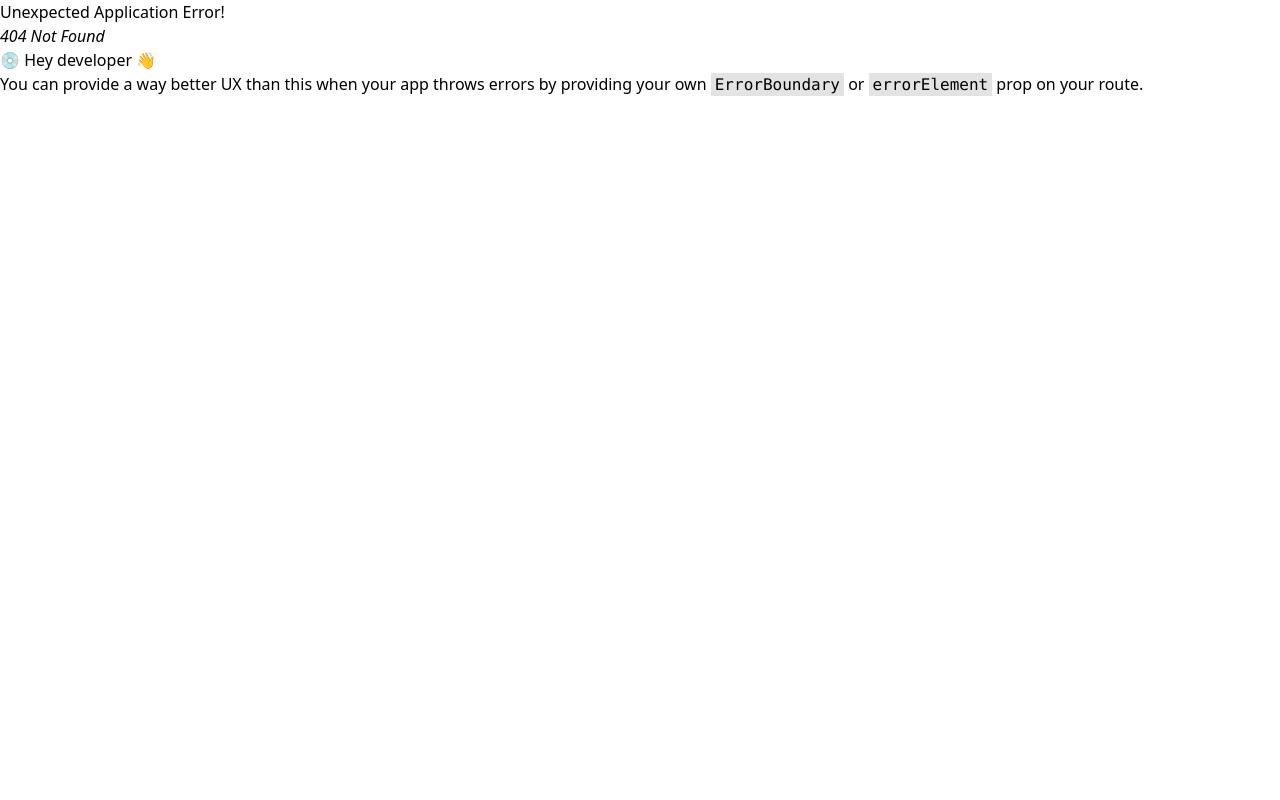
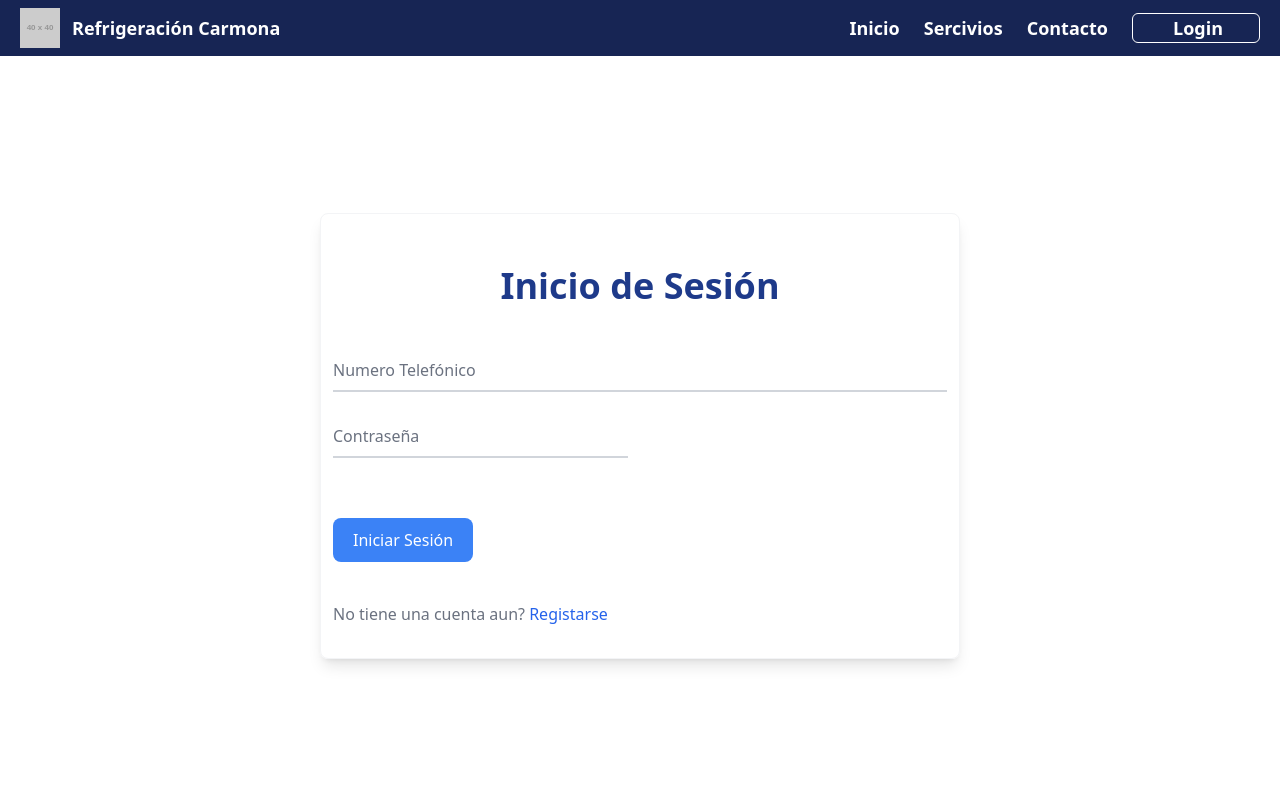
Before and after one commit to Annimus1/RefrigerarionCarmona, a React (Vite) app: page /login in a window 1280 px wide. Before the commit this address had no page. Shown: the top 800 px of the page. Built offline with nearby package versions, Linux system fonts and the light colour scheme.

Commit message:
Create Login Page
fix spelling errors

```diff
--- a/src/components/MenuContent.jsx
+++ b/src/components/MenuContent.jsx
@@ -42,7 +42,7 @@ function SideMenuContent({hideModal, icons}) {
             }
             Contacto
             </Link>
-            <Link className='w-32 text-lg font-bold px-10 text-white border border-white md:rounded-md md:hover:bg-white md:hover:text-blue-900 duration-300 ease-linear' onClick={() => handleClick()} to={'/test'}>Login</Link>
+            <Link className='w-32 text-lg font-bold px-10 text-white border border-white md:rounded-md md:hover:bg-white md:hover:text-blue-900 duration-300 ease-linear' onClick={() => handleClick()} to={'/login'}>Login</Link>
         </>
     )
 }
--- a/src/main.jsx
+++ b/src/main.jsx
@@ -6,6 +6,7 @@ import Layout from './components/Layout.jsx';
 import App from './pages/App.jsx';
 import Services from './pages/Services.jsx';
 import Contact from './pages/Contact.jsx';
+import Login from './pages/Login.jsx';
 
 const router = createBrowserRouter([
   {
@@ -31,7 +32,14 @@ const router = createBrowserRouter([
     element: <Layout>
       <Contact/>
     </Layout>
+  },
+  {
+    path: '/login',
+    element: <Layout>
+      <Login/>
+    </Layout>
   }
+
 ])
 
 ReactDOM.createRoot(document.getElementById('root')).render(
--- a/src/pages/Contact.jsx
+++ b/src/pages/Contact.jsx
@@ -5,23 +5,18 @@ function Contact() {
   // References
   // https://plainenglish.io/blog/send-whatsapp-web-messages-in-react-easily-3bf2a82a2eb2
 
-  const [category, setCategory] = React.useState("Reparacion");
+  const [category, setCategory] = React.useState("Reparación");
 
   const messages = {
-    "Reparacion": "¿Qué tipo de equipo es y cuáles son sus principales fallos?",
+    "Reparación": "¿Qué tipo de equipo es y cuáles son sus principales fallos?",
     "Mantenimiento": "¿Qué tipo de equipo es el que necesita el Mantenimenito?",
-    "Instalacion": "¿Qué tipo de equipo necesita instalar?"
+    "Instalación": "¿Qué tipo de equipo necesita instalar?"
   }
 
   function handleSubmit(e) {
     e.preventDefault();
-    // console.log(e.target[0].value); //
-    // console.log(e.target[1].value); //
-    // console.log(e.target[2].value); //
-    // console.log(e.target[3].value); //
-    // console.log(e.target[4].value); //
 
-    let url = `https://web.whatsapp.com/send?phone="+584120606765"&`;
+    let url = `https://web.whatsapp.com/send?phone=""&`;
 
     let text = `Hola soy ${e.target[0].value} ${e.target[1].value}. Escribo ya que necesito un@ ${e.target[2].value}. ${e.target[4].value}`
 
@@ -52,7 +47,7 @@ function Contact() {
 
           <div className="relative z-0 w-full mb-5 group">
             <input type="tel" pattern="[0-9]{11}" name="phone" id="phone" className="block py-2.5 px-0 w-full text-md text-gray-900 bg-transparent border-0 border-b-2 border-gray-300 appearance-none focus:outline-none focus:ring-0 focus:border-blue-950 peer" placeholder=" " required />
-            <label htmlFor="phone" className="peer-focus:font-medium absolute text-md text-gray-500  duration-300 transform -translate-y-6 scale-75 top-3 -z-10 origin-[0] peer-focus:start-0 rtl:peer-focus:translate-x-1/4 peer-focus:text-blue-600  peer-placeholder-shown:scale-100 peer-placeholder-shown:translate-y-0 peer-focus:scale-75 peer-focus:-translate-y-6">Numero Telefonico</label>
+            <label htmlFor="phone" className="peer-focus:font-medium absolute text-md text-gray-500  duration-300 transform -translate-y-6 scale-75 top-3 -z-10 origin-[0] peer-focus:start-0 rtl:peer-focus:translate-x-1/4 peer-focus:text-blue-600  peer-placeholder-shown:scale-100 peer-placeholder-shown:translate-y-0 peer-focus:scale-75 peer-focus:-translate-y-6">Numero Telefónico</label>
           </div>
 
         </div>
@@ -62,8 +57,8 @@ function Contact() {
           <h3 className='text-center text-xl text-gray-400 select-none text-nowrap lg:text-2xl'>Que tipo de servicio necesitas?</h3>
           <div className="relative z-0 w-full mb-5 group">
             <select value={category} onChange={(e) => { setCategory(e.currentTarget.value) }} id="categorias" className="block py-2.5 px-0 w-full text-md text-gray-500 bg-transparent border-0 border-b-2 border-gray-300 appearance-none  focus:outline-none focus:ring-0 focus:border-blue-950 peer">
-              <option>Reparacion</option>
-              <option>Instalacion</option>
+              <option>Reparación</option>
+              <option>Instalación</option>
               <option>Mantenimiento</option>
             </select>
           </div>
--- /dev/null
+++ b/src/pages/Login.jsx
@@ -0,0 +1,42 @@
+import React from 'react'
+import { Link } from 'react-router-dom';
+
+function Login() {
+    return (
+        <section className='h-[95vh] flex justify-center items-center mb-20'>
+            <form className=" w-3/4 lg:w-1/2 mx-auto lg:border lg:border-gray-100 lg:p-3 lg:rounded-lg lg:shadow-lg" onSubmit={(event) => handleSubmit(event)}>
+
+                <div className='w-full px-14 flex justify-center my-10'>
+                    <h2 className='font-bold text-blue-900 text-2xl text-nowrap select-none lg:text-4xl'>Inicio de Sesión</h2>
+                </div>
+
+                {/* Info about the client */}
+                <div className='my-10'>
+                    {/* user / phone number */}
+                    <div className="relative z-0 w-full mb-5 group">
+                        <input type="tel" pattern="[0-9]{11}" name="phone" id="phone" className="block py-2.5 px-0 w-full text-md text-gray-900 bg-transparent border-0 border-b-2 border-gray-300 appearance-none focus:outline-none focus:ring-0 focus:border-blue-950 peer" placeholder=" " required />
+                        <label htmlFor="phone" className="peer-focus:font-medium absolute text-md text-gray-500  duration-300 transform -translate-y-6 scale-75 top-3 -z-10 origin-[0] peer-focus:start-0 rtl:peer-focus:translate-x-1/4 peer-focus:text-blue-600  peer-placeholder-shown:scale-100 peer-placeholder-shown:translate-y-0 peer-focus:scale-75 peer-focus:-translate-y-6">Numero Telefónico</label>
+                    </div>
+
+                    {/* password */}
+                    <div className="grid md:grid-cols-2 md:gap-6">
+                        <div className="relative z-0 w-full mb-5 group">
+                            <input type="password" name="floating_password" id="password" className="block py-2.5 px-0 w-full text-md text-gray-900 bg-transparent border-0 border-b-2 border-gray-300 appearance-none  focus:outline-none focus:ring-0 focus:border-blue-950 peer" placeholder=" " required />
+                            <label htmlFor="password" className="peer-focus:font-medium absolute text-md text-gray-500 duration-300 transform -translate-y-6 scale-75 top-3 -z-10 origin-[0] peer-focus:start-0 rtl:peer-focus:translate-x-1/4 peer-focus:text-blue-500 peer-placeholder-shown:scale-100 peer-placeholder-shown:translate-y-0 peer-focus:scale-75 peer-focus:-translate-y-6">Contraseña</label>
+                        </div>
+                    </div>
+                </div>
+
+                {/* Send Btn */}
+                <button type="submit" className="text-white bg-blue-500 hover:bg-blue-950 focus:ring-4 focus:outline-none focus:ring-blue-500 font-medium rounded-lg text-md w-full sm:w-auto px-5 py-2.5 text-center mb-10">Iniciar Sesión</button>
+
+                <div className="relative z-0 w-full mb-5 group">
+                    <p className='text-md text-gray-500'>No tiene una cuenta aun? <Link to={'/register'} className='text-blue-600'>Registarse</Link></p>
+                </div>
+
+            </form>
+        </section>
+    )
+}
+
+export default Login
```
